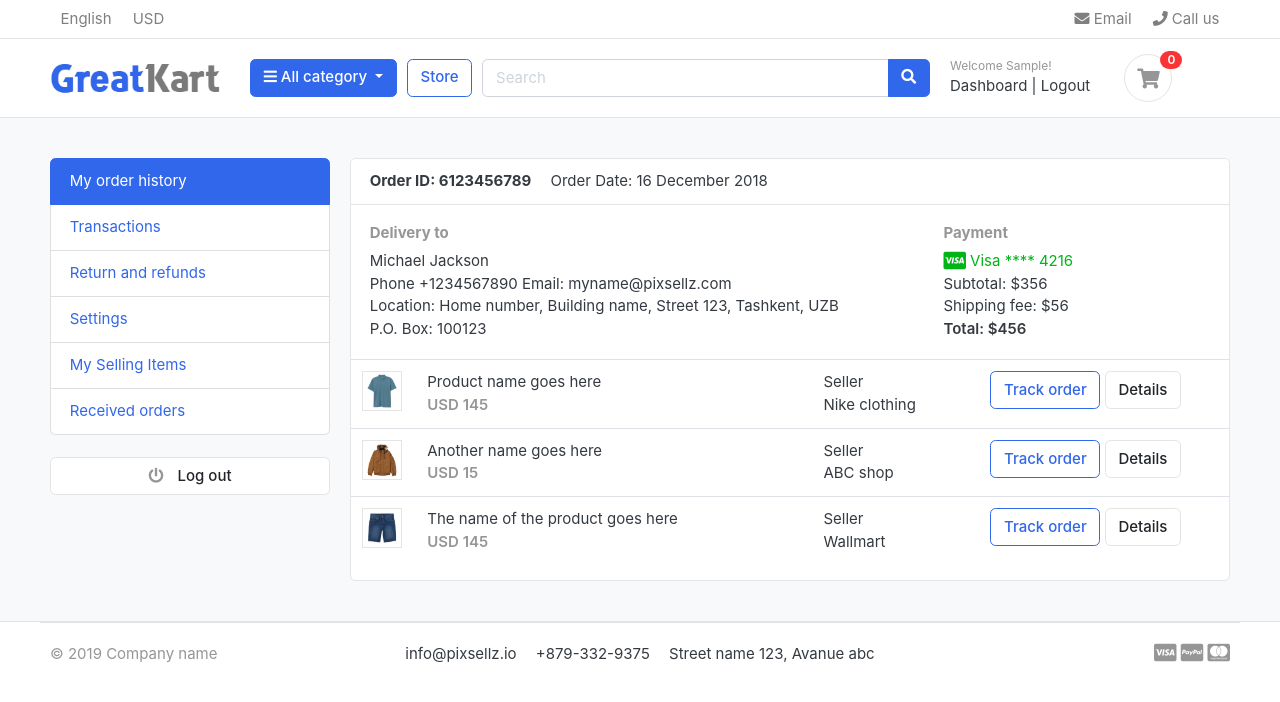
After one commit to Krishnasahu404/E-commerce-Django, a Django app: page /accounts/ in a window 1280 px wide. The commit adds this page. Shown: the top 702 px of the page. Run offline with Django 4.2, Linux system fonts and the light colour scheme; the visitor is signed in with stand-in values (Sample User, id 1); data that the repository does not hold is empty; some libraries are stand-ins or nearby versions; some web fonts are replaced.

Commit message:
Authentication And Forget Password setup

```diff
--- /dev/null
+++ b/greatkart/accounts/urls.py
@@ -0,0 +1,24 @@
+from  django.urls import path
+from . import views
+
+urlpatterns = [
+    path("register/",views.register,name='register'),
+    path("login/",views.login,name='login'),
+    path("logout/",views.logout,name='logout'),
+
+    path("activate/<uid64>/<token>/", views.activate, name='activate'),
+    path("dashboard/", views.dashboard, name='dashboard'),
+    path("", views.dashboard, name='dashboard'),
+
+    path("forgotPassword/", views.forgotPassword, name='forgotPassword'),
+    path("resetpassword_validate/<uid64>/<token>/", views.resetpassword_validate, name='resetpassword_validate'),
+    path("resetpassword/", views.resetpassword, name='resetpassword'),
+
+
+
+
+
+
+
+
+]
--- a/greatkart/accounts/views.py
+++ b/greatkart/accounts/views.py
@@ -1,3 +1,185 @@
-from django.shortcuts import render
+from django.shortcuts import render,redirect
+from django.http import HttpResponse
+from accounts.forms import RegistrationForm
+from accounts.models import Account
+from django.contrib import messages,auth
+from django.contrib.auth import get_user_model
+from django.contrib.auth.decorators import login_required
 
+#mail verifications
+from django.utils.http import urlsafe_base64_encode,urlsafe_base64_decode
+from django.utils.encoding import force_bytes
+from django.contrib.sites.shortcuts import get_current_site
+from django.template.loader import render_to_string
+from django.contrib.auth.tokens import default_token_generator
+from django.core.mail import EmailMessage
+
+User = get_user_model()
 # Create your views here.
+
+def register(request):
+    if request.method == 'POST':
+        form = RegistrationForm(request.POST)
+        if form.is_valid():
+            # Extract data from form
+            first_name = form.cleaned_data['first_name']
+            last_name = form.cleaned_data['last_name']
+            phone_number = form.cleaned_data['phone_number']
+            email = form.cleaned_data['email']
+            password = form.cleaned_data['password']
+            username = email.split('@')[0]
+
+            # Create user
+            user = Account.objects.create_user(
+                first_name=first_name,
+                last_name=last_name,
+                username=username,
+                email=email,  # Ensure to set the email
+                password=password
+            )
+            user.phone_number = phone_number
+            user.save()
+
+
+            #user Activation token and verification mail
+            current_site = get_current_site(request)
+            mail_subject = 'Please Activate your account'
+            message = render_to_string('accounts/account__verification_email.html', {
+                'user': user,
+                'domain': current_site,
+                'uid': urlsafe_base64_encode(force_bytes(user.pk)),
+                'token': default_token_generator.make_token(user),
+            })
+            to_email = email
+            send_email = EmailMessage(mail_subject,message,to=[to_email])
+            send_email.send()
+
+            # messages.success(request,'Check Your mail for verification')
+            return redirect(f'/accounts/login/?command=verification&email={email}')
+
+
+    else:
+        form = RegistrationForm()
+
+    context = {
+        'form': form
+    }
+
+    return render(request, 'accounts/register.html', context)
+
+
+def login(request):
+    if request.method == 'POST':
+        email = request.POST.get('email')
+        password = request.POST.get('password')
+
+        print(f"Attempting to login with email: {email}")
+
+        user = auth.authenticate(email=email, password=password)
+
+        if user is not None:
+            print(f"Authenticated user: {user}")
+            auth.login(request, user)
+            print('Login successful')
+            messages.success(request,'you are logged in')
+            return redirect('dashboard')
+        else:
+            print('Authentication failed')
+            messages.error(request, 'Invalid login data')
+            return redirect('login')
+
+    return render(request, 'accounts/login.html')
+
+@login_required(login_url='login')
+def logout(request):
+    auth.logout(request)
+    messages.success(request,'successfully logout')
+    # Redirect to the home page or login page
+    return redirect('login')
+
+
+def activate(request, uid64, token):
+    try:
+        uid =urlsafe_base64_decode(uid64).decode()
+        user = Account._default_manager.get(pk=uid)
+
+    except(TypeError,ValueError,OverflowError,Account.DoesNotExist):
+        user=None
+
+    if user is not None and default_token_generator.check_token(user,token):
+        user.is_active = True
+        user.save()
+        messages.success(request, "Account activated successfully. You can now log in.")
+        return redirect('login')
+    else:
+        messages.error(request, "Activation link is invalid or expired.")
+        return redirect('home')  #
+
+
+@login_required(login_url='login')
+def dashboard(request):
+        return render(request,'accounts/dashboard.html')
+
+def forgotPassword(request):
+    if request.method == 'POST':
+        email = request.POST.get('email', '').strip()
+
+        if Account.objects.filter(email=email).exists():
+            user = Account.objects.get(email=email)
+
+            # Reset password
+            current_site = get_current_site(request)
+            mail_subject = 'Reset Your Password'
+            message = render_to_string('accounts/reset_password_email.html', {
+                'user': user,
+                'domain': current_site.domain,
+                'uid': urlsafe_base64_encode(force_bytes(user.pk)),
+                'token': default_token_generator.make_token(user),
+            })
+            to_email = email
+            send_email = EmailMessage(mail_subject, message, to=[to_email])
+            send_email.send()
+
+            messages.success(request, "Password reset email has been sent.")
+            return redirect('login')
+
+        else:
+            messages.error(request, 'Account does not exist.')
+            return redirect('forgotPassword')
+
+    return render(request, 'accounts/forgotPassword.html')
+
+def resetpassword_validate(request,uid64,token):
+    try:
+        uid =urlsafe_base64_decode(uid64).decode()
+        user = Account._default_manager.get(pk=uid)
+
+    except(TypeError,ValueError,OverflowError,Account.DoesNotExist):
+        user=None
+
+    if user is not None and default_token_generator.check_token(user,token):
+        request.session['uid']=uid
+        messages.success(request,"please reset your passwird")
+        return redirect ('resetpassword')
+    else:
+        messages.error(request,'link has been expire')
+        return redirect('login')
+
+
+def resetpassword(request):
+    if request.method =='POST':
+        password = request.POST['password']
+        confirm_password = request.POST['confirm_password']
+
+        if password==confirm_password:
+            uid = request.session.get('uid')
+            user = Account.objects.get(pk=uid)
+            user.set_password(password),
+            user.save()
+            messages.success(request,'PAssword changes successsfully')
+            return redirect('login')
+        else:
+            messages.error(request,'Password does not match')
+            return redirect('resetpassword')
+    else:
+        return render(request,'accounts/resetpassword.html')
--- a/greatkart/greatkart/urls.py
+++ b/greatkart/greatkart/urls.py
@@ -25,4 +25,5 @@ urlpatterns = [
     path('',views.home,name='home'),
     path('store/', include('store.urls')),
     path('cart/',  include('carts.urls')),
+    path('accounts/',  include('accounts.urls')),
 ]+static(settings.MEDIA_URL, document_root=settings.MEDIA_ROOT)
--- a/greatkart/static/js/script.js
+++ b/greatkart/static/js/script.js
@@ -57,3 +57,7 @@ $(document).ready(function() {
 
 });
 // jquery end
+
+setTimeout(function() {
+    $('#message').fadeOut('slow');
+}, 4000);
--- /dev/null
+++ b/greatkart/templates/accounts/dashboard.html
@@ -0,0 +1,100 @@
+{% extends "base.html" %}
+
+{% block content %}
+{% include "includes/alerts.html" %}
+
+
+<!-- ========================= SECTION CONTENT ========================= -->
+<section class="section-conten padding-y bg">
+
+    <div class="container">
+        <div class="row">
+        <aside class="col-md-3">
+            <!--   SIDEBAR   -->
+            <ul class="list-group">
+                <a class="list-group-item active" href="#"> My order history </a>
+                <a class="list-group-item" href="#"> Transactions </a>
+                <a class="list-group-item" href="#"> Return and refunds </a>
+                <a class="list-group-item" href="#">Settings </a>
+                <a class="list-group-item" href="#"> My Selling Items </a>
+                <a class="list-group-item" href="#"> Received orders </a>
+            </ul>
+            <br>
+            <a class="btn btn-light btn-block" href="{% url "logout" %}"> <i class="fa fa-power-off"></i> <span class="text">Log out</span> </a>
+            <!--   SIDEBAR .//END   -->
+        </aside>
+        <main class="col-md-9">
+            <article class="card">
+            <header class="card-header">
+                <strong class="d-inline-block mr-3">Order ID: 6123456789</strong>
+                <span>Order Date: 16 December 2018</span>
+            </header>
+            <div class="card-body">
+                <div class="row">
+                    <div class="col-md-8">
+                        <h6 class="text-muted">Delivery to</h6>
+                        <p>Michael Jackson <br>
+                        Phone +1234567890 Email: myname@pixsellz.com <br>
+                        Location: Home number, Building name, Street 123,  Tashkent, UZB <br>
+                        P.O. Box: 100123
+                         </p>
+                    </div>
+                    <div class="col-md-4">
+                        <h6 class="text-muted">Payment</h6>
+                        <span class="text-success">
+                            <i class="fab fa-lg fa-cc-visa"></i>
+                            Visa  **** 4216
+                        </span>
+                        <p>Subtotal: $356 <br>
+                         Shipping fee:  $56 <br>
+                         <span class="b">Total:  $456 </span>
+                        </p>
+                    </div>
+                </div> <!-- row.// -->
+            </div> <!-- card-body .// -->
+            <div class="table-responsive">
+            <table class="table table-hover">
+                <tr>
+                    <td width="65">
+                        <img src="../images/items/1.jpg" class="img-xs border">
+                    </td>
+                    <td>
+                        <p class="title mb-0">Product name goes here </p>
+                        <var class="price text-muted">USD 145</var>
+                    </td>
+                    <td> Seller <br> Nike clothing </td>
+                    <td width="250"> <a href="#" class="btn btn-outline-primary">Track order</a> <a href="#" class="btn btn-light"> Details </a> </td>
+                </tr>
+                <tr>
+                    <td>
+                        <img src="../images/items/2.jpg" class="img-xs border">
+                    </td>
+                    <td>
+                        <p class="title mb-0">Another name goes here </p>
+                        <var class="price text-muted">USD 15</var>
+                    </td>
+                    <td> Seller <br> ABC shop </td>
+                    <td> <a href="#" class="btn btn-outline-primary">Track order</a> <a href="#" class="btn btn-light"> Details </a> </td>
+                </tr>
+                <tr>
+                    <td>
+                        <img src="../images/items/3.jpg" class="img-xs border">
+                    </td>
+                    <td>
+                        <p class="title mb-0">The name of the product  goes here </p>
+                        <var class="price text-muted">USD 145</var>
+                    </td>
+                    <td> Seller <br> Wallmart </td>
+                    <td> <a href="#" class="btn btn-outline-primary">Track order</a> <a href="#" class="btn btn-light"> Details </a> </td>
+                </tr>
+            </table>
+            </div> <!-- table-responsive .end// -->
+            </article> <!-- order-group.// -->
+        </main>
+    </div> <!-- row.// -->
+    </div>
+
+
+    </section>
+
+{% endblock  %}
--- /dev/null
+++ b/greatkart/templates/includes/alerts.html
@@ -0,0 +1,14 @@
+{% if messages %}
+<ul class="messages">
+    {% for message in messages %}
+    <div class='container' id='message'>
+
+        <div {% if message.tags %} class="alert alert-{{ message.tags }}"{% endif %} role='alert'>
+            <button type='button' class='close' data-dismiss='alert'><span aria-hidden='true'>&times;</span></button>
+            {% if message.level == DEFAULT_MESSAGE_LEVELS.ERROR %}Important: {% endif %}
+            {{ message }}
+        </div>
+    </div>
+    {% endfor %}
+</ul>
+{% endif %}
--- a/greatkart/templates/includes/navabar.html
+++ b/greatkart/templates/includes/navabar.html
@@ -60,14 +60,24 @@
             </form> <!-- search-wrap .end// -->
         </div> <!-- col.// -->
         <div class="col-lg-3 col-sm-6 col-8 order-2 order-lg-3">
-                    <div class="d-flex justify-content-end mb-3 mb-lg-0">
-                        <div class="widget-header">
-                            <small class="title text-muted">Welcome guest!</small>
-                            <div>
-                                <a href="./signin.html">Sign in</a> <span class="dark-transp"> | </span>
-                                <a href="./register.html"> Register</a>
-                            </div>
-                        </div>
+            {% if user.is_authenticated %}
+            <div class="widget-header">
+                <small class="title text-muted">Welcome {{ user.first_name }}!</small>
+                <div>
+                    <a href="{% url "dashboard" %}">Dashboard</a> <span class="dark-transp"> | </span>
+                    <a href="{% url 'logout' %}">Logout</a>
+                </div>
+            </div>
+        {% else %}
+            <div class="widget-header">
+                <small class="title text-muted">Welcome Guest!</small>
+                <div>
+                    <a href="{% url 'login' %}">Sign in</a> <span class="dark-transp"> | </span>
+                    <a href="{% url 'register' %}">Register</a>
+                </div>
+            </div>
+        {% endif %}
+
                         <a href="{% url "cart" %}" class="widget-header pl-3 ml-3">
                             <div class="icon icon-sm rounded-circle border"><i class="fa fa-shopping-cart"></i></div>
                             <span class="badge badge-pill badge-danger notify">{{cart_count}}</span>
```
Also changed, not shown: greatkart/accounts/auth_backends.py (added, +18 -0 lines), greatkart/accounts/forms.py (added, +37 -0 lines), greatkart/greatkart/settings.py (+20 -0 lines), greatkart/templates/accounts/account__verification_email.html (added, +12 -0 lines), greatkart/templates/accounts/forgotPassword.html (added, +43 -0 lines), greatkart/templates/accounts/login.html (added, +52 -0 lines), greatkart/templates/accounts/register.html (added, +65 -0 lines), greatkart/templates/accounts/reset_password_email.html (added, +14 -0 lines), greatkart/templates/accounts/resetpassword.html (added, +42 -0 lines), greatkart/accounts/models.py (line endings or trailing spaces).
